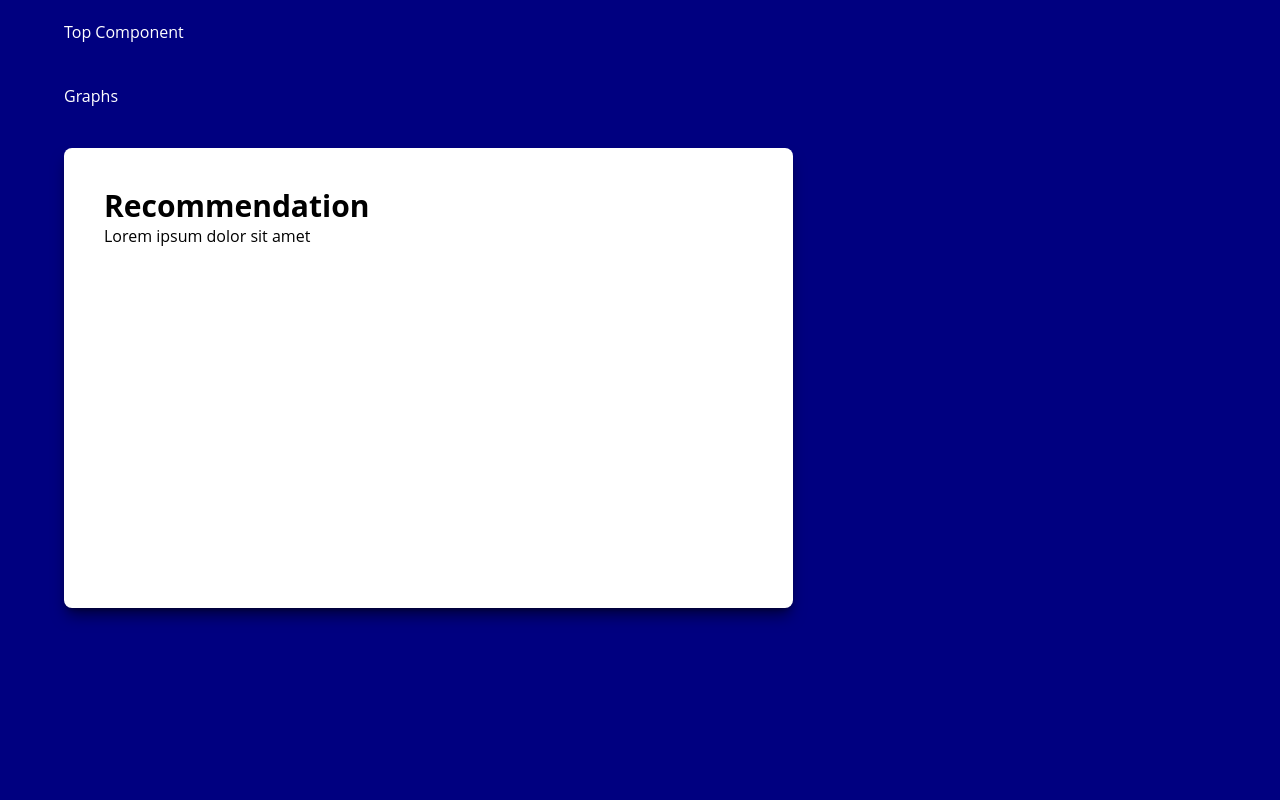
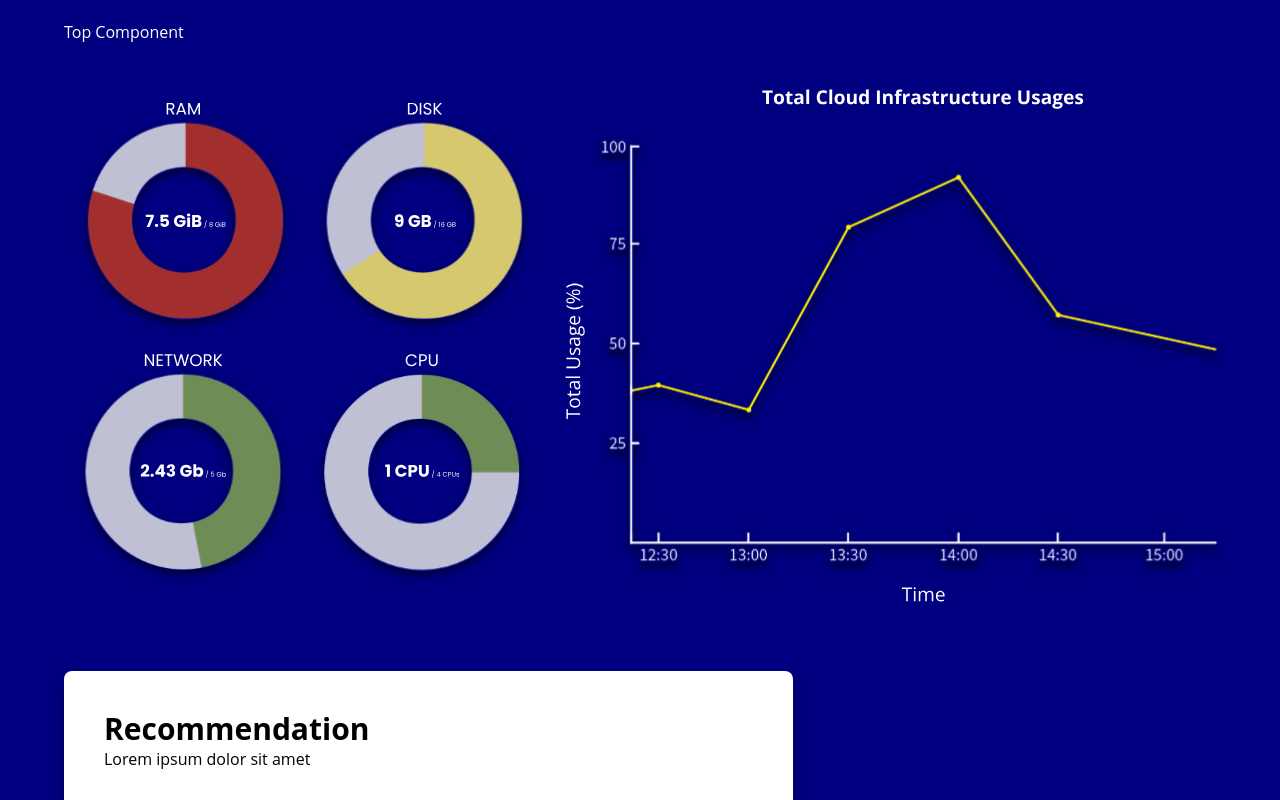
Before and after one commit to The-Varieties/ciso-front-end, a React (Create React App) app: page /data-vis-page in a window 1280 px wide. Shown: the top 800 px of the page. Built offline with nearby package versions, Linux system fonts and the light colour scheme.

Commit message:
Added dummy visualization SVGs

```diff
--- a/src/pages/dataVisPage/index.jsx
+++ b/src/pages/dataVisPage/index.jsx
@@ -8,6 +8,9 @@
 //      - rightsizingRecommnedation
 
 import Card from "../../components/cards";
+
+import pie_chart from "../../assets/DummyImages/pie_chart.svg";
+import line_graph from "../../assets/DummyImages/line_graph.svg";
 
 function DataVisPage() {
     const content = (
@@ -20,11 +23,15 @@ function DataVisPage() {
     return (
         <div>
             <h1 className="w-fit">Top Component</h1>
-            <h1 className="mt-10 w-fit">Graphs</h1>
+
+            <div className="flex mt-10">
+                <img src={pie_chart} alt="Dummy Pie Chart" className="w-5/12" />
+                <img src={line_graph} alt="Dummy Line Graph" className="w-7/12 ml-4"/>
+            </div>
 
             {/* Layout data vis page */}
 
-            <div className="mt-10 mb-10">
+            <div className="mt-16 mb-10">
                 <Card cardContent = {content} />
             </div>
         </div>
```
Also changed, not shown: src/assets/DummyImages/line_graph.svg (added), src/assets/DummyImages/pie_chart.svg (added).
